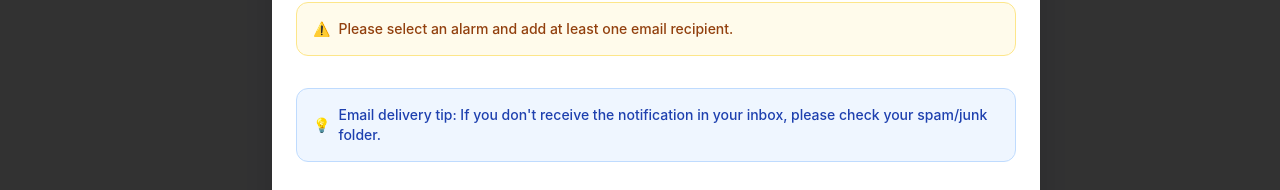
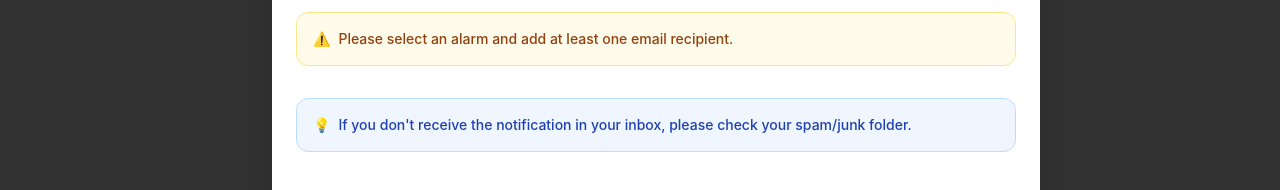
Before and after one commit to VamsiTejchowdary/alarm-watchtower, a React (Vite) app: page / in a window 1280 px wide. Both pictures are taken after a click on the button "Notify". Shown: the part 476-666 px from the top of the page. Built offline with nearby package versions, Linux system fonts and the light colour scheme; no server answers; the database is empty.

Commit message:
text_update_in_notify_popup

```diff
--- a/src/pages/Index.tsx
+++ b/src/pages/Index.tsx
@@ -604,7 +604,7 @@ const Index = () => {
               <div className="flex items-center gap-2 text-blue-800 text-sm">
                 <span>💡</span>
                 <span className="font-medium">
-                  Email delivery tip: If you don't receive the notification in your inbox, please check your spam/junk folder.
+                 If you don't receive the notification in your inbox, please check your spam/junk folder.
                 </span>
               </div>
             </div>
```
